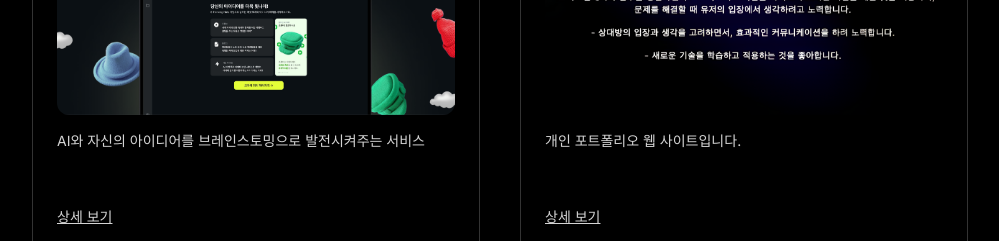
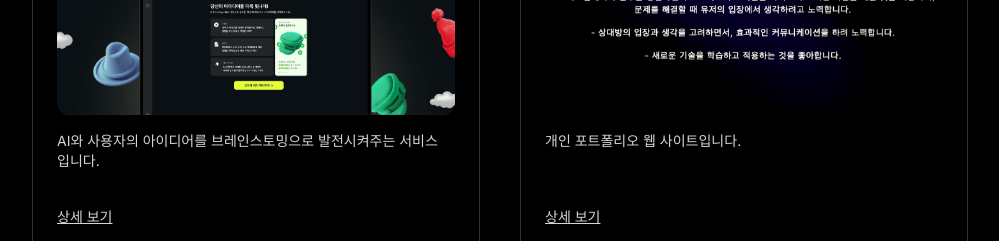
Before and after one commit to munseunggyu/portfolio, a Next.js app: page / in a window 1280 px wide. Shown: the part 2640-2881 px from the top of the page, without its empty margins (140-1139 px from the left). Built offline with nearby package versions, Linux system fonts and the light colour scheme.

Commit message:
docs: 말모말모 프로젝트 intro 수정2

```diff
--- a/src/components/Projects.tsx
+++ b/src/components/Projects.tsx
@@ -18,7 +18,8 @@ export default function Projects() {
       title: "말모말모",
       img: malmoImg,
       period: "(2024.07.20 ~ 진행중)",
-      intro: "AI와 자신의 아이디어를 브레인스토밍으로 발전시켜주는 서비스",
+      intro:
+        "AI와 사용자의 아이디어를 브레인스토밍으로 발전시켜주는 서비스입니다.",
       contents:
         "1. PNG 형식의 배경 이미지를 WebP로 변환하여 1,215KiB의 용량을 절감\n2. TTF 폰트를 WOFF2로 변환하여 폰트 용량을 약 50% 절감하고 LCP를 1초 단축\n\n비사이드(포텐데이) x 네이버 클로바 스튜디오에서 10일간 진행된 팀프로젝트 전체 28개의 팀 중 3등, 네이버 클로바에서 뽑은 1등",
       member: "기획자 1명 / 디자이너 1명/ FE 1명 / BE 1명/ AI 1명",
```
